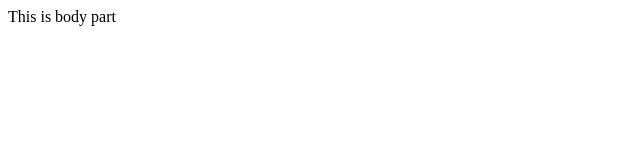
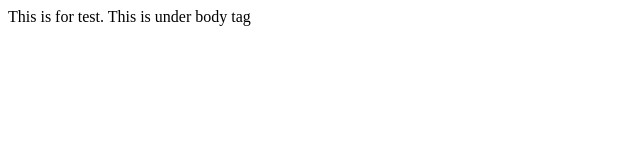
Before and after one commit to ssouvikk/cv, a plain HTML site: page index.html in a window 1280 px wide. Shown: the whole page, without its empty margins (0-640 px from the left). Drawn offline with Linux system fonts and the light colour scheme.

Commit message:
Update index.html

```diff
--- a/index.html
+++ b/index.html
@@ -3,6 +3,6 @@
     <title>Souvik Mondal</title>
   </head>
   <body>
-    This is body part
+    This is for test. This is under body tag
   </body>
 </html>
```
